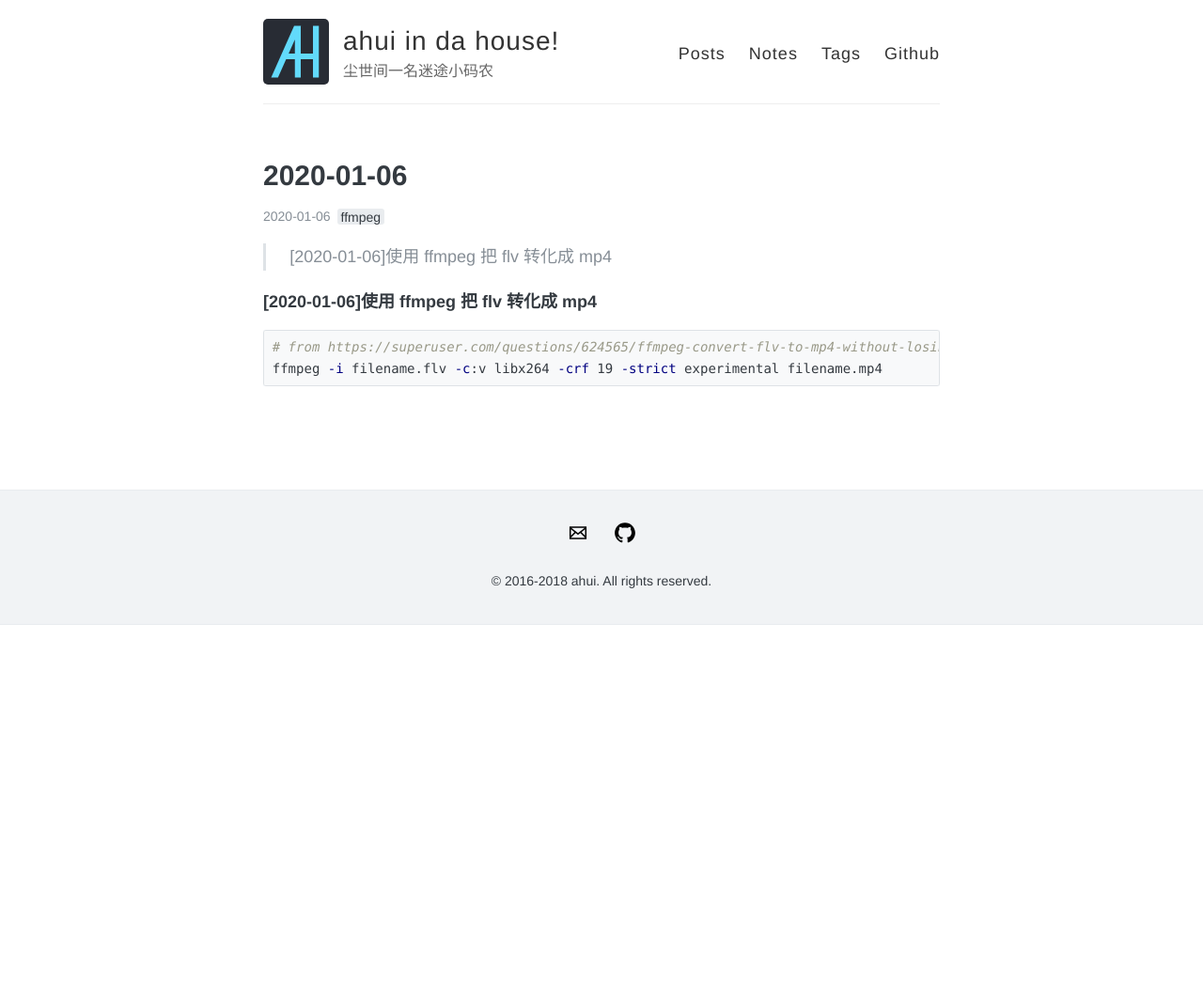
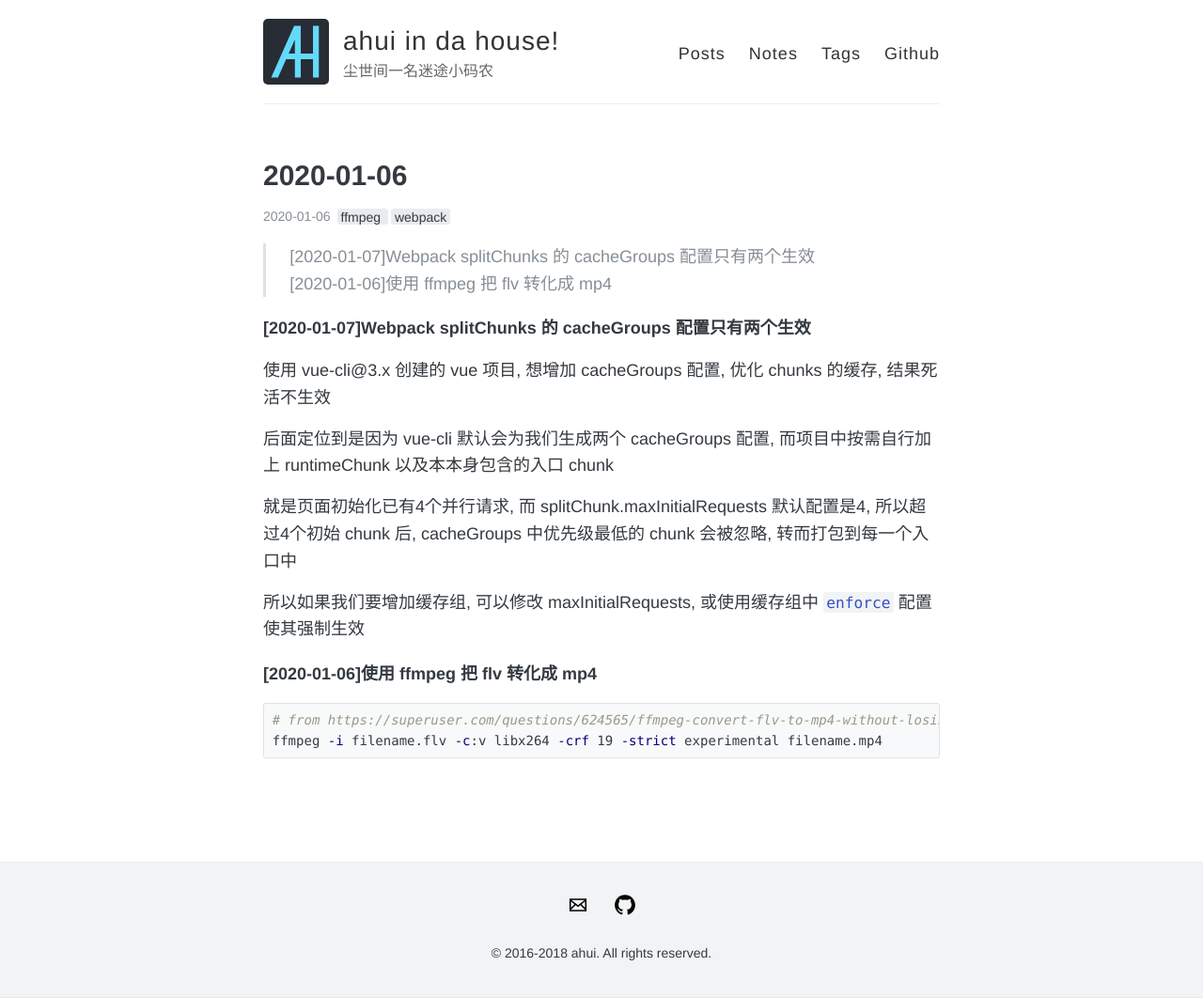
Before and after one commit to funkyLover/blog, a Jekyll site: the page built from notes/_posts/2020-01-06-notes.md, in a window 1280 px wide. Shown: the whole page at 94% size. Built offline with Jekyll 4.4.1, drawn with Linux system fonts in a browser that asks for light colours; comment, search, counter and statistics services are not loaded; before the commit the page ends 900 px from its top, so only the background shows below that.

Commit message:
note: add;

```diff
--- a/notes/_posts/2020-01-06-notes.md
+++ b/notes/_posts/2020-01-06-notes.md
@@ -2,12 +2,23 @@
 layout: post
 title: "2020-01-06"
 date: 2020-01-06
-tags: [ffmpeg]
+tags: [ffmpeg, webpack]
 comments: true
 share: true
 ---
 
+> [2020-01-07]Webpack splitChunks 的 cacheGroups 配置只有两个生效 <br>
 > [2020-01-06]使用 ffmpeg 把 flv 转化成 mp4 <br>
+
+##### [2020-01-07]Webpack splitChunks 的 cacheGroups 配置只有两个生效
+
+使用 vue-cli@3.x 创建的 vue 项目, 想增加 cacheGroups 配置, 优化 chunks 的缓存, 结果死活不生效
+
+后面定位到是因为 vue-cli 默认会为我们生成两个 cacheGroups 配置, 而项目中按需自行加上 runtimeChunk 以及本本身包含的入口 chunk
+
+就是页面初始化已有4个并行请求, 而 splitChunk.maxInitialRequests 默认配置是4, 所以超过4个初始 chunk 后, cacheGroups 中优先级最低的 chunk 会被忽略, 转而打包到每一个入口中
+
+所以如果我们要增加缓存组, 可以修改 maxInitialRequests, 或使用缓存组中 `enforce` 配置使其强制生效
 
 ##### [2020-01-06]使用 ffmpeg 把 flv 转化成 mp4
 
```
